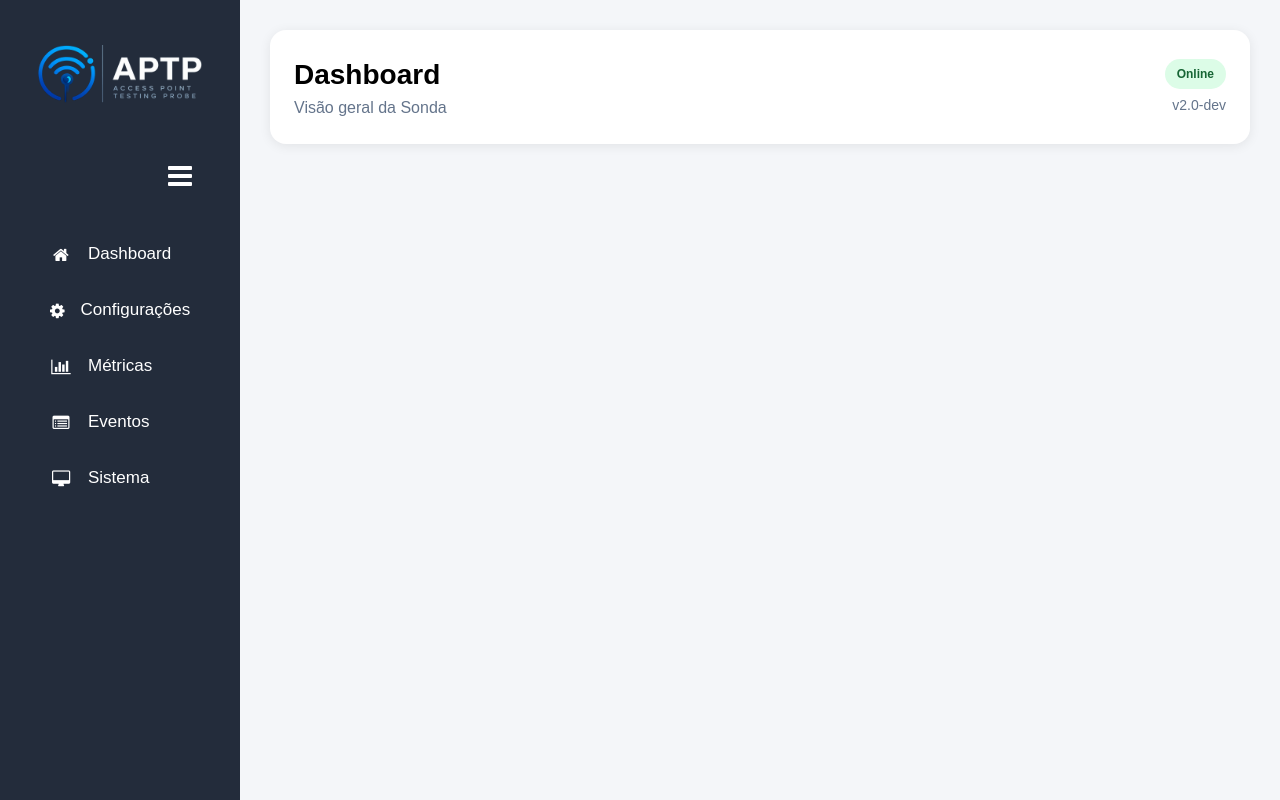
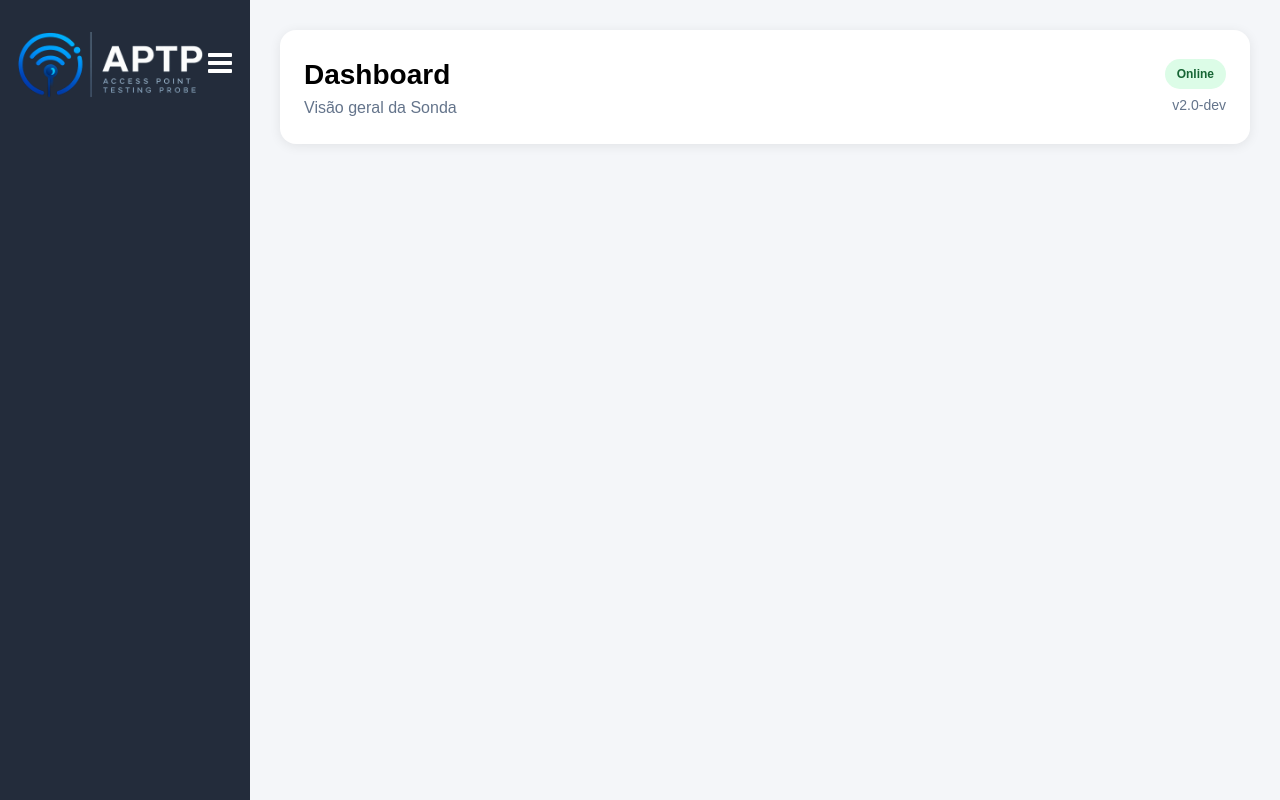
Before and after one commit to carloshorajr/sonda, a Flask app: page / in a window 1280 px wide. Run offline with Flask 3, Linux system fonts and the light colour scheme; style sheets or scripts are compiled from the project's sources.

Commit message:
refactor sidebar

```diff
--- a/frontend/static/css/sidebar-v2.css
+++ b/frontend/static/css/sidebar-v2.css
@@ -2,131 +2,51 @@
     position:fixed;
     top:0;
     left:0;
-    width:240px;
+    width:250px;
     height:100vh;
     background:#232c3b;
-    display:flex;
-    flex-direction:column;
+    overflow:hidden;
     transition:width .25s;
     z-index:1000;
 }
 
-.sidebar-header{
-    display:flex;
-    flex-direction:column;
-    flex-shrink:0;
+.sidebar.collapsed{
+    width:76px;
 }
 
-.sidebar.collapsed{
-    width:70px;
+.sidebar-logo{
+    position:absolute;
+    top:32px;
+    left:18px;
+    width:185px;
+    height:auto;
+    transition:all .25s ease;
+}
+
+.sidebar.collapsed .sidebar-logo{
+    width:185px;
 }
 
 .sidebar-toggle{
+    position:absolute;
+    top:44px;
+    right:16px;
+    width:28px;
+    height:38px;
     display:flex;
-    justify-content:flex-end;
     align-items:center;
-    height:72px;
-    padding:0 28px;
+    justify-content:center;
+    padding:0;
+    margin:0;
     background:none;
     border:0;
     color:#fff;
     font-size:28px;
     cursor:pointer;
-    flex-shrink:0;
-}
-
-.sidebar-brand{
-    display:flex;
-    align-items:center;
-    justify-content:center;
-    height:120px;
-    padding:0 18px 12px;
-}
-
-.logo-full{
-    display:block;
-    width:220px;
-    max-width:100%;
-    height:auto;
-    object-fit:contain;
-}
-
-.logo-icon{
-    display:none;
-    width:60px;
-    height:auto;
-    object-fit:contain;
-}
-
-.sidebar-nav{
-    display:flex;
-    flex-direction:column;
-    gap:8px;
-    padding:18px 12px;
-}
-
-.nav-item{
-    display:flex;
-    align-items:center;
-    gap:16px;
-    height:48px;
-    padding:0 18px;
-    border-radius:12px;
-    color:#fff;
-    text-decoration:none;
-    transition:.2s;
-}
-
-.nav-item:hover{
-    background:#374151;
-}
-
-.nav-item i{
-    width:22px;
-    text-align:center;
-    font-size:17px;
-}
-
-.nav-item span{
-    white-space:nowrap;
-    font-size:17px;
-}
-
-.sidebar.collapsed .sidebar-brand{
-    justify-content:center;
-    padding:0;
-    height:90px;
-}
-
-.sidebar.collapsed .sidebar-toggle{
-    justify-content:center;
-    padding:0;
-    height:72px;
-}
-
-.sidebar.collapsed .logo-full{
-    display:none;
-}
-
-.sidebar.collapsed .logo-icon{
-    display:block;
-}
-
-.sidebar.collapsed .sidebar-nav{
-    padding:18px 8px;
-}
-
-.sidebar.collapsed .nav-item{
-    justify-content:center;
-    padding:0;
-}
-
-.sidebar.collapsed .nav-item span{
-    display:none;
 }
 
 .content{
-    margin-left:240px;
+    margin-left:250px;
     transition:margin-left .25s;
 }
 
--- a/frontend/templates/base.html
+++ b/frontend/templates/base.html
@@ -21,56 +21,14 @@
 
         <aside id="sidebar" class="sidebar">
 
-        <div class="sidebar-header">
-
-            <div class="sidebar-brand">
-
         <img
             src="{{ url_for('static', filename='images/logo-light.png') }}"
-                    class="logo-full"
+            class="sidebar-logo"
             alt="APTP">
-
-                <img
-                    src="{{ url_for('static', filename='images/icon-light.png') }}"
-                    class="logo-icon"
-                    alt="APTP">
-
-            </div>
 
         <button id="toggleSidebar" class="sidebar-toggle">
             <i class="fa fa-bars"></i>
         </button>
-
-        </div>
-
-        <nav class="sidebar-nav">
-
-            <a href="/" class="nav-item">
-                <i class="fa fa-home"></i>
-                <span>Dashboard</span>
-            </a>
-
-            <a href="/settings" class="nav-item">
-                <i class="fa fa-cog"></i>
-                <span>Configurações</span>
-            </a>
-
-            <a href="/metrics" class="nav-item">
-                <i class="fa fa-bar-chart"></i>
-                <span>Métricas</span>
-            </a>
-
-            <a href="/events" class="nav-item">
-                <i class="fa fa-list-alt"></i>
-                <span>Eventos</span>
-            </a>
-
-            <a href="/system" class="nav-item">
-                <i class="fa fa-desktop"></i>
-                <span>Sistema</span>
-            </a>
-
-        </nav>
 
     </aside>
 
```
Lines whose indentation alone changed are shown as unchanged.
